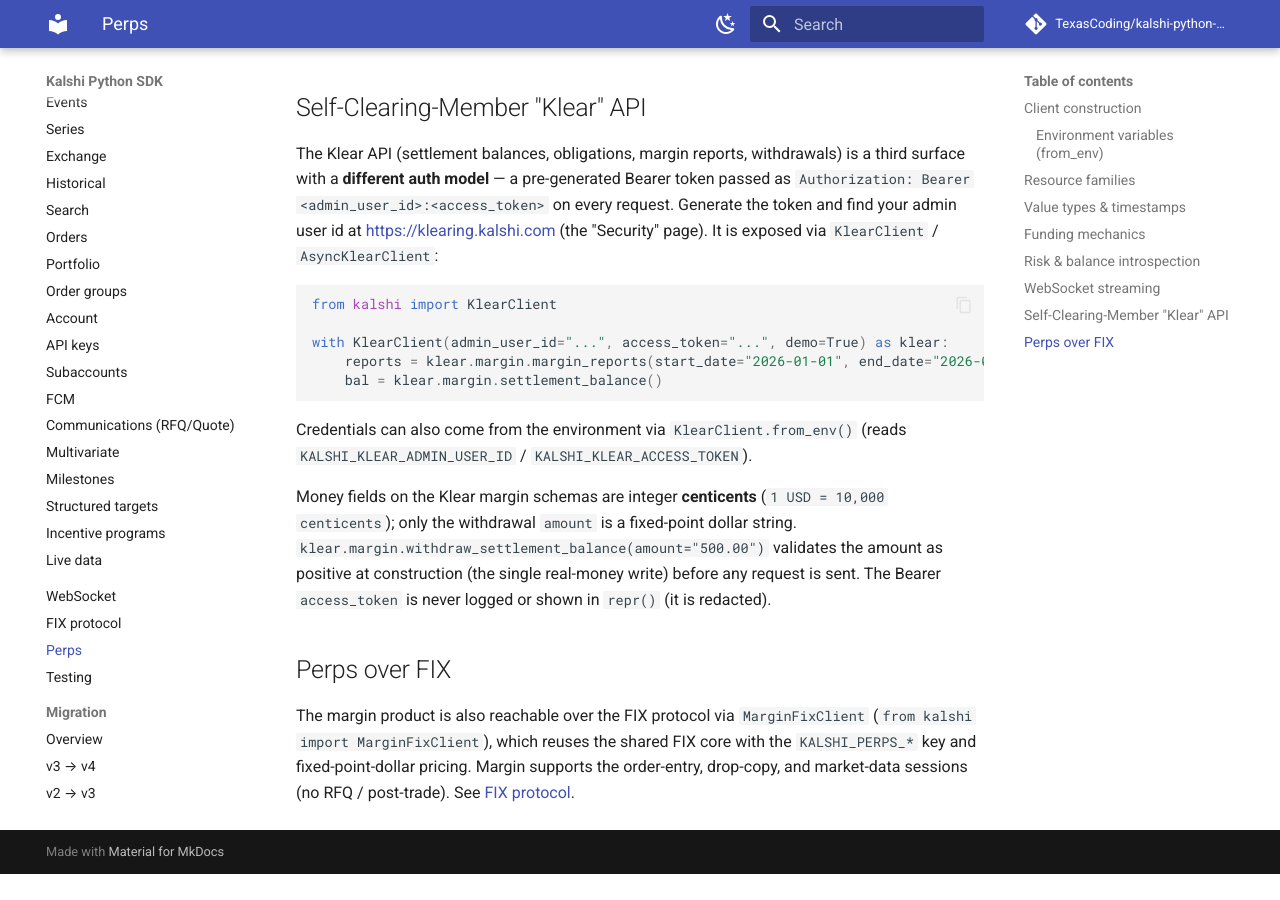
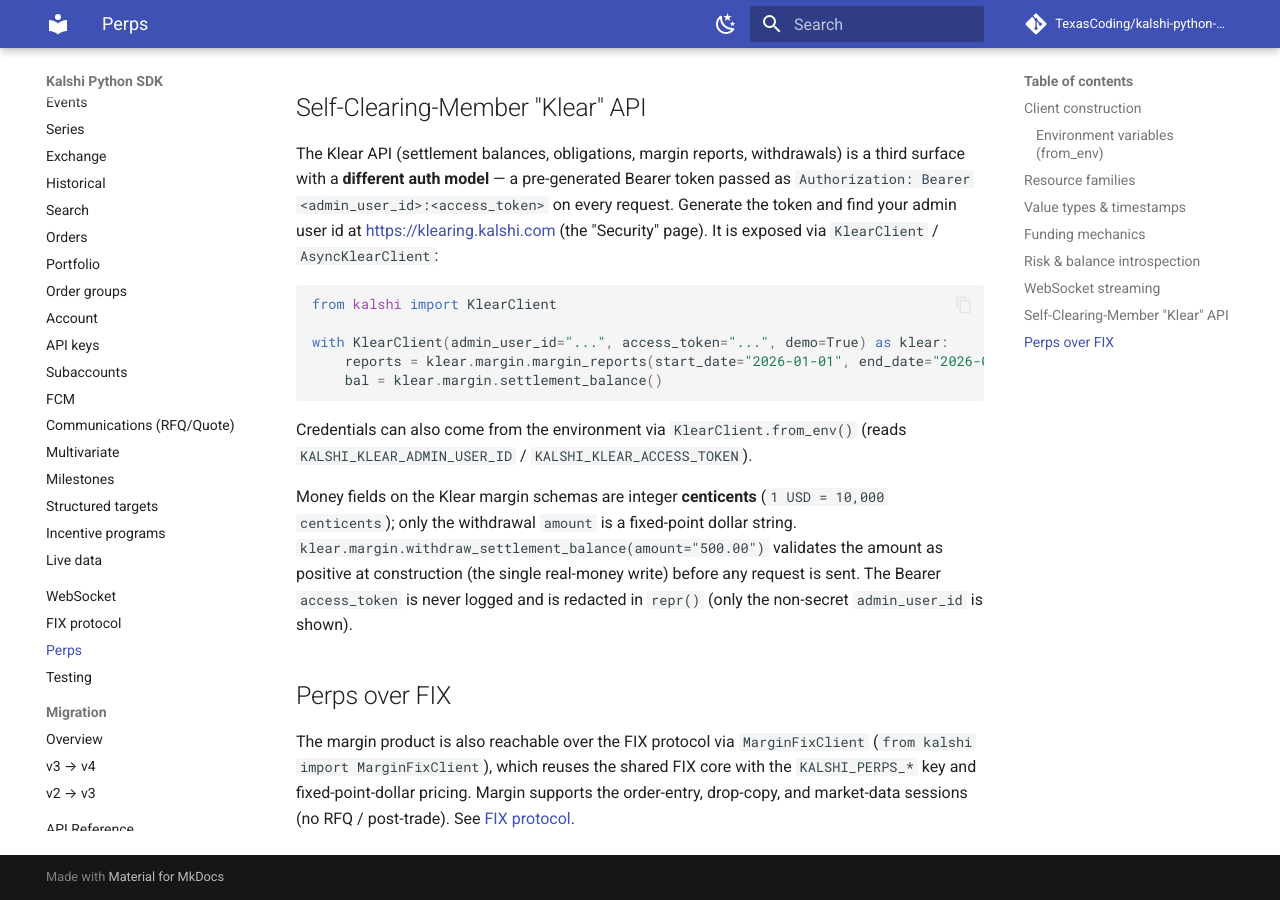
Before and after one commit to TexasCoding/kalshi-python-sdk, an MkDocs documentation site: the page built from docs/perps.md, in a window 1280 px wide and 900 px high, scrolled down 3927 px. Built offline with MkDocs 1.6.1 and Material for MkDocs 9.7.7, drawn with Linux system fonts in a browser that asks for light colours; comment, search, counter and statistics services are not loaded; before the commit the page ends 4801 px from its top, so only the background shows below that.

Commit message:
docs: review polish — clarify Klear repr redaction, 201 wording, from_env note (PR #446)
- perps.md: repr() shows admin_user_id, redacts only access_token (was ambiguous).
- account.md: "returns None on success (HTTP 201)" reads cleaner than "(201)".
- migration.md: explain "(URL routing only — no credential env vars)".
- v3-to-v4.md: note the MFA code=... variant in the TL;DR for consistency.

Co-Authored-By: Claude Opus 4.8 (1M context) <noreply@anthropic.com>

```diff
--- a/docs/perps.md
+++ b/docs/perps.md
@@ -167,7 +167,8 @@ Money fields on the Klear margin schemas are integer **centicents** (`1 USD =
 10,000 centicents`); only the withdrawal `amount` is a fixed-point dollar string.
 `klear.margin.withdraw_settlement_balance(amount="500.00")` validates the amount as
 positive at construction (the single real-money write) before any request is sent.
-The Bearer `access_token` is never logged or shown in `repr()` (it is redacted).
+The Bearer `access_token` is never logged and is redacted in `repr()` (only the
+non-secret `admin_user_id` is shown).
 
 ## Perps over FIX
 
```
Also changed, not shown: docs/migration.md (+1 -1 lines), docs/migrations/v3-to-v4.md (+1 -1 lines), docs/resources/account.md (+2 -2 lines).
